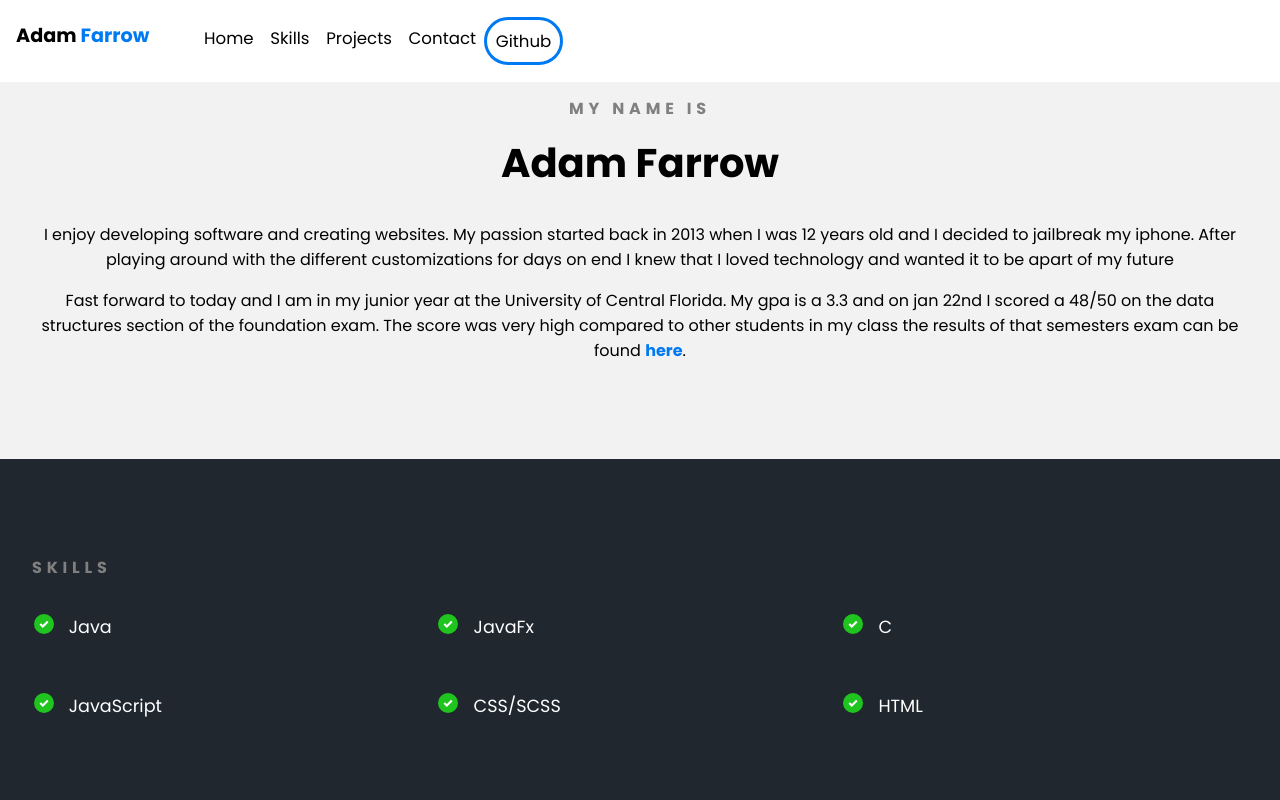
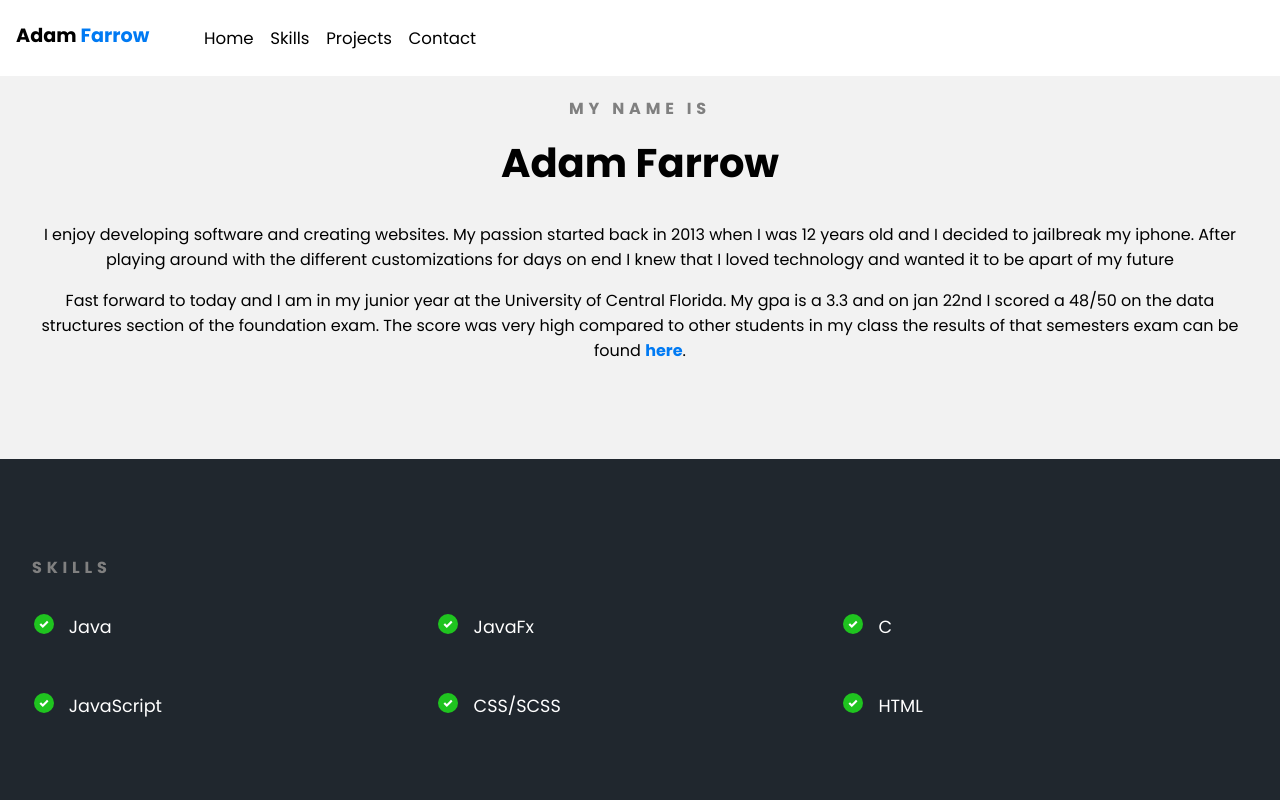
Before and after one commit to Adamfarrow1/old-portfolio, a plain HTML site: page index.html in a window 1280 px wide. Shown: the top 800 px of the page. Drawn offline with Linux system fonts and the light colour scheme.

Commit message:
fixed bug

```diff
--- a/css/main.scss
+++ b/css/main.scss
@@ -298,6 +298,18 @@ section.contact-me {
         }
     }
 
+
+    #git-link {
+        color: white;
+        background: none;
+        border-radius: 0;
+        border: none;
+        &:hover {
+            background: none;
+            color: none;
+        }
+    }
+
 }
 
 
@@ -307,6 +319,8 @@ section.contact-me {
         display: none;
 
     }
+
+
 
 
     .navbar nav {
```
Also changed, not shown: css/main.css, 1 other file.
